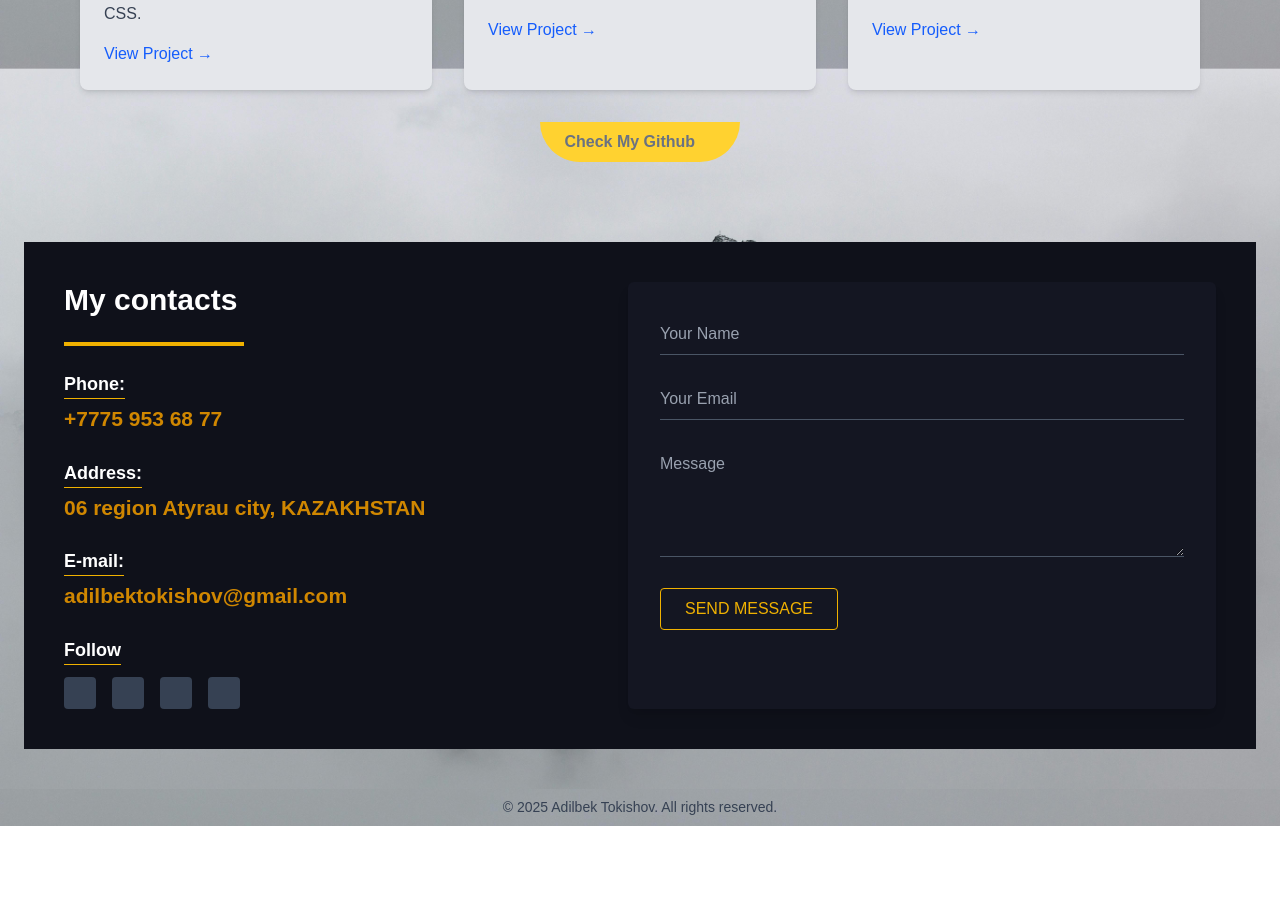
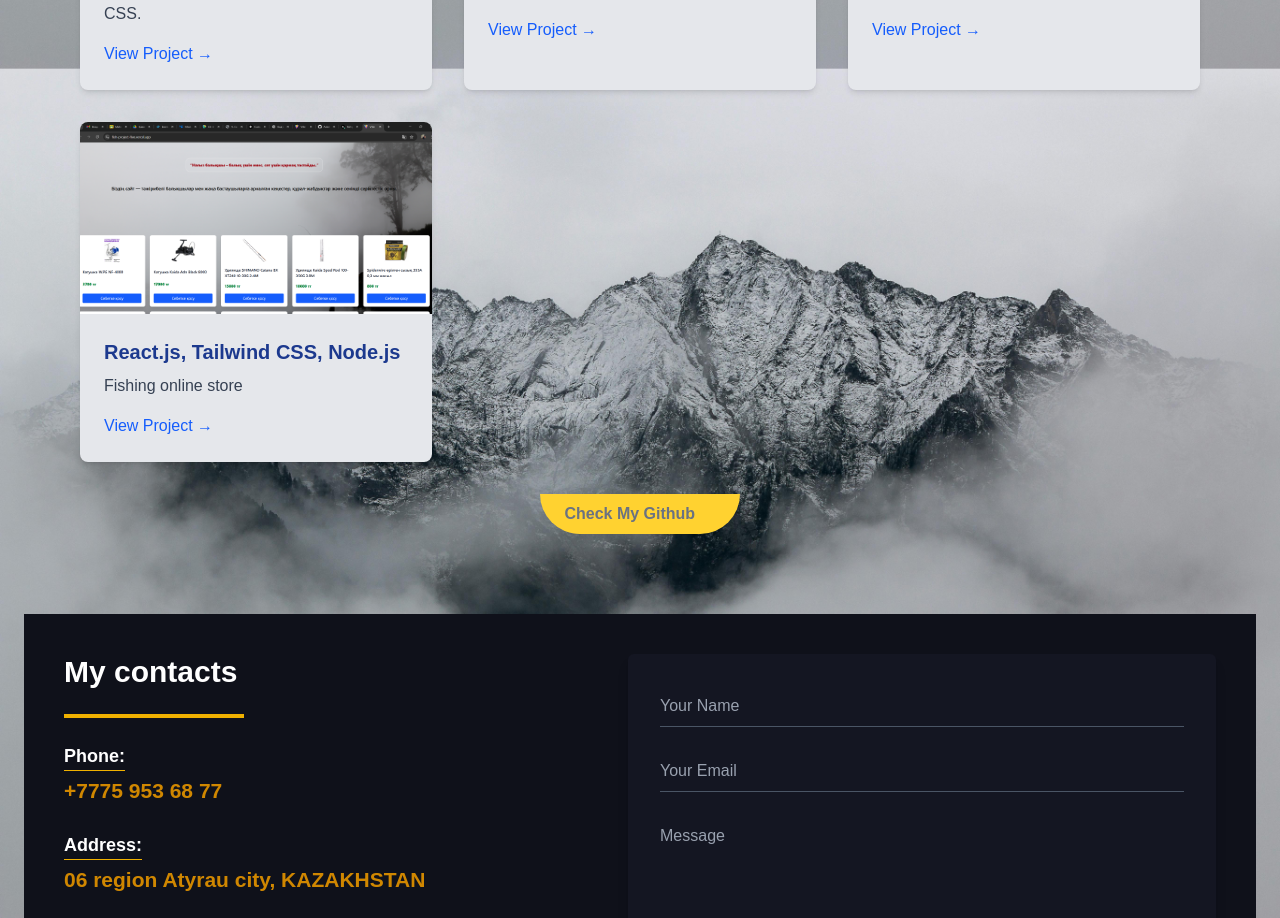
Before and after one commit to Adok414/myPortfolio, a React (Vite) app: page / in a window 1280 px wide. Shown: the part 1700-2618 px from the top of the page. Before the commit the page ends 2526 px from the top, so only its background shows below. Built offline with nearby package versions, Linux system fonts and the light colour scheme; some icons are missing.

Commit message:
Сайтқа жаңа өзгерістер енгізілді

```diff
--- a/src/components/MyProjects.jsx
+++ b/src/components/MyProjects.jsx
@@ -21,6 +21,13 @@ const projects = [
     link: 'https://your-weather-link.com',
     image: '/img/site3.png',
   },
+
+  {
+    title: "React.js, Tailwind CSS, Node.js",
+    description: "Fishing online store",
+    link: "https://fish-project-five.vercel.app/",
+    image: "/img/site4.png",
+  }
 
 ];
 
```
Also changed, not shown: public/img/site4.png (added), src/App.jsx (line endings or trailing spaces).
